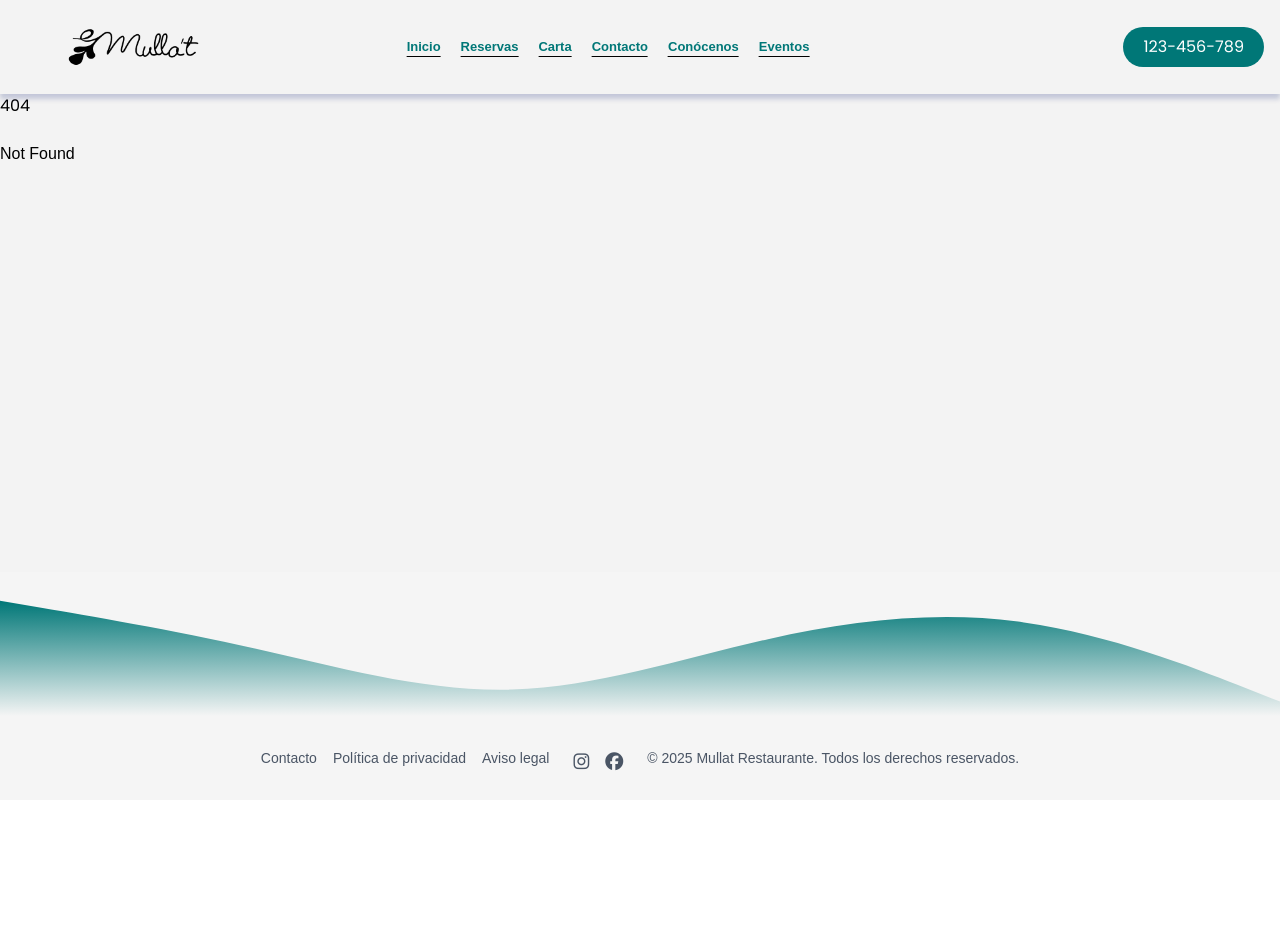
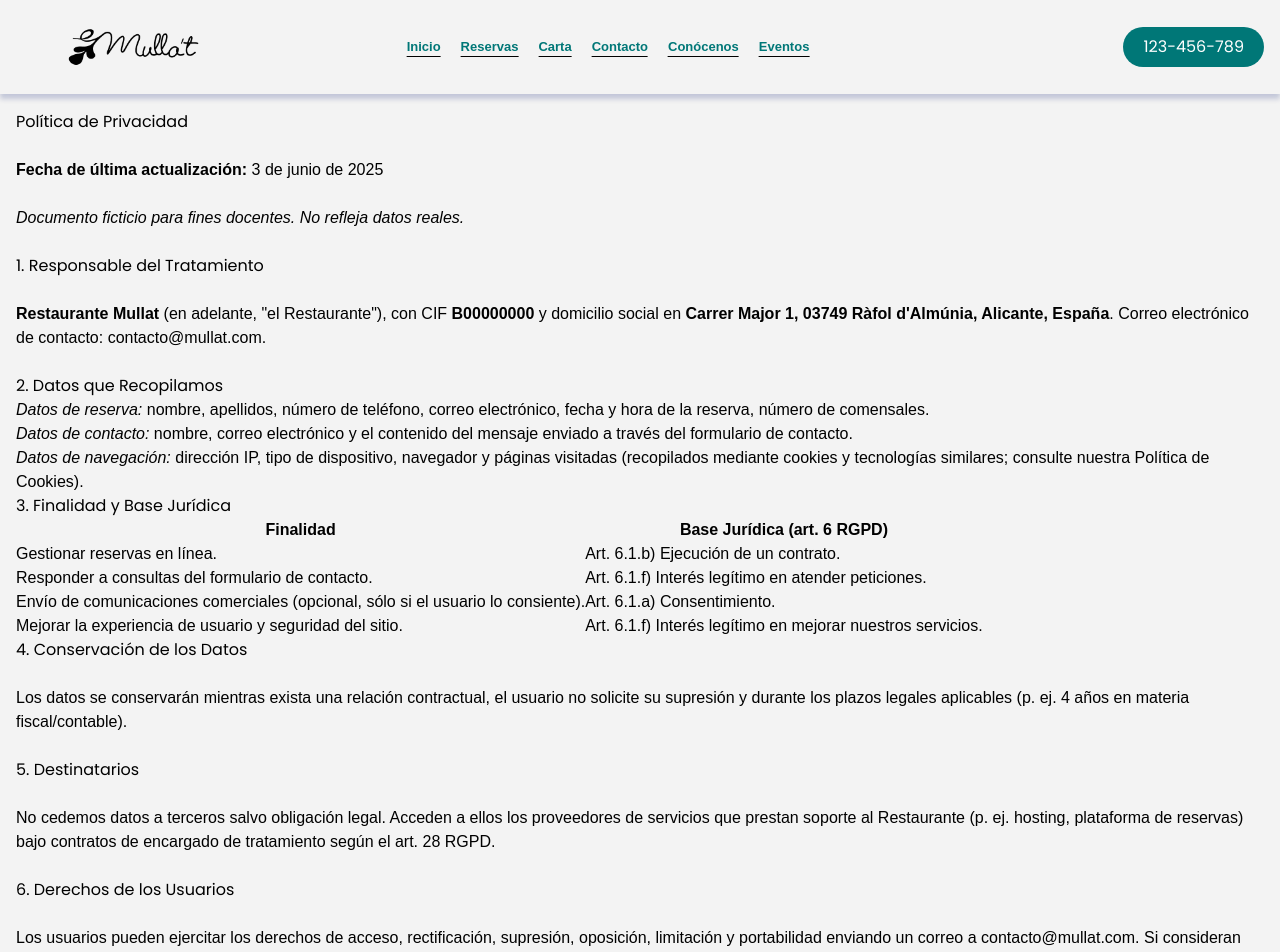
Before and after one commit to Vytker/mullat-restaurante, a SvelteKit app: page /politica-privacidad in a window 1280 px wide. Before the commit this address had no page. Shown: the top 952 px of the page. Before the commit the page ends 800 px from the top, so only its background shows below. Built offline with nearby package versions, Linux system fonts and the light colour scheme.

Commit message:
ultima revision

```diff
--- /dev/null
+++ b/src/routes/aviso-legal/+page.svelte
@@ -0,0 +1,56 @@
+<script lang="ts">
+  /**
+   * Aviso legal ficticio para la demo de un TFG.
+   * Los datos que aquí figuran son de ejemplo y no corresponden a ninguna entidad real.
+   */
+  export const prerender = true;
+</script>
+
+<svelte:head>
+  <title>Aviso Legal | Restaurante Mullat</title>
+  <meta name="description" content="Aviso legal del restaurante Mullat (documento ficticio para demo)." />
+</svelte:head>
+
+<article class="container mx-auto prose lg:prose-lg">
+  <h1>Aviso Legal</h1>
+  <p><strong>Fecha de última actualización:</strong> 3 de junio de 2025</p>
+  <p><em>Documento de ejemplo sin validez jurídica, preparado exclusivamente para la demostración académica del TFG.</em></p>
+
+  <h2>1. Titular del Sitio Web</h2>
+  <p>
+    En cumplimiento con el artículo 10 de la Ley 34/2002, de 11 de julio, de Servicios de la Sociedad de la Información y de Comercio Electrónico (LSSI-CE), los datos de identificación del titular son:
+  </p>
+  <ul>
+    <li><strong>Denominación social:</strong> Mullat Restauración, S.L.</li>
+    <li><strong>CIF:</strong> B00000000</li>
+    <li><strong>Domicilio:</strong> Carrer Major 1, 03749 Ràfol d'Almúnia, Alicante, España</li>
+    <li><strong>Correo electrónico:</strong> <a href="mailto:contacto@mullat.com">contacto@mullat.com</a></li>
+    <li><strong>Teléfono:</strong> +34 600 000 000</li>
+  </ul>
+
+  <h2>2. Objeto</h2>
+  <p>El presente aviso regula las condiciones de uso del sitio web <a href="https://mullat.tfg-demo.com">https://mullat.tfg-demo.com</a> (en adelante, el «Sitio Web»), que el Restaurante pone a disposición de los usuarios de Internet.</p>
+
+  <h2>3. Condiciones de Uso</h2>
+  <p>El acceso y utilización del Sitio Web atribuye la condición de usuario e implica la aceptación plena de todas las cláusulas y condiciones incluidas en este Aviso Legal y en la Política de Privacidad. Si el usuario no estuviera conforme con alguna de las condiciones aquí establecidas, deberá abstenerse de utilizar el Sitio Web.</p>
+
+  <h3>3.1 Obligaciones del Usuario</h3>
+  <ul>
+    <li>No utilizar el Sitio Web para la realización de actividades ilícitas o contrarias a la buena fe y orden público.</li>
+    <li>No provocar daños en los sistemas físicos y lógicos del Restaurante o de terceros.</li>
+    <li>No intentar acceder, utilizar y/o manipular los datos del Restaurante o de terceros.</li>
+  </ul>
+
+  <h2>4. Propiedad Intelectual e Industrial</h2>
+  <p>Todos los derechos de propiedad intelectual e industrial del contenido del Sitio Web (textos, imágenes, marcas, logotipos, etc.) son titularidad del Restaurante o de terceros licenciantes, estando reservados todos los derechos.</p>
+
+  <h2>5. Responsabilidad</h2>
+  <p>El Restaurante no se responsabiliza de los errores u omisiones en los contenidos ni de cualquier daño derivado de la utilización de la información contenida en el Sitio Web.</p>
+
+  <h2>6. Legislación Aplicable</h2>
+  <p>El presente Aviso Legal se rige íntegramente por la legislación española. Para la resolución de cualquier conflicto relacionado con este Sitio Web o la actividad en él desarrollada serán competentes los Juzgados y Tribunales de Dénia, renunciando el usuario a cualquier otro fuero.</p>
+</article>
+
+<style>
+  .container { padding: 1rem; }
+</style>
--- /dev/null
+++ b/src/routes/politica-privacidad/+page.svelte
@@ -0,0 +1,64 @@
+<script lang="ts">
+  /**
+   * Política de privacidad para el sitio web ficticio del restaurante Mullat.
+   * Este texto forma parte de la demo de un TFG; los datos son puramente ilustrativos.
+   */
+  export const prerender = true;
+</script>
+
+<svelte:head>
+  <title>Política de Privacidad | Restaurante Mullat</title>
+  <meta name="description" content="Política de privacidad de Restaurante Mullat: reservas en línea y formularios de contacto." />
+</svelte:head>
+
+<article class="container mx-auto prose lg:prose-lg">
+  <h1>Política de Privacidad</h1>
+  <p><strong>Fecha de última actualización:</strong> 3 de junio de 2025</p>
+  <p><em>Documento ficticio para fines docentes. No refleja datos reales.</em></p>
+
+  <h2>1. Responsable del Tratamiento</h2>
+  <p>
+    <strong>Restaurante Mullat</strong> (en adelante, "el Restaurante"), con CIF
+    <strong>B00000000</strong> y domicilio social en <strong>Carrer Major 1, 03749 Ràfol d'Almúnia, Alicante, España</strong>.
+    Correo electrónico de contacto: <a href="mailto:contacto@mullat.com">contacto@mullat.com</a>.
+  </p>
+
+  <h2>2. Datos que Recopilamos</h2>
+  <ul>
+    <li><em>Datos de reserva:</em> nombre, apellidos, número de teléfono, correo electrónico, fecha y hora de la reserva, número de comensales.</li>
+    <li><em>Datos de contacto:</em> nombre, correo electrónico y el contenido del mensaje enviado a través del formulario de contacto.</li>
+    <li><em>Datos de navegación:</em> dirección IP, tipo de dispositivo, navegador y páginas visitadas (recopilados mediante cookies y tecnologías similares; consulte nuestra Política de Cookies).</li>
+  </ul>
+
+  <h2>3. Finalidad y Base Jurídica</h2>
+  <table>
+    <thead>
+      <tr><th>Finalidad</th><th>Base Jurídica (art. 6 RGPD)</th></tr>
+    </thead>
+    <tbody>
+      <tr><td>Gestionar reservas en línea.</td><td>Art. 6.1.b) Ejecución de un contrato.</td></tr>
+      <tr><td>Responder a consultas del formulario de contacto.</td><td>Art. 6.1.f) Interés legítimo en atender peticiones.</td></tr>
+      <tr><td>Envío de comunicaciones comerciales (opcional, sólo si el usuario lo consiente).</td><td>Art. 6.1.a) Consentimiento.</td></tr>
+      <tr><td>Mejorar la experiencia de usuario y seguridad del sitio.</td><td>Art. 6.1.f) Interés legítimo en mejorar nuestros servicios.</td></tr>
+    </tbody>
+  </table>
+
+  <h2>4. Conservación de los Datos</h2>
+  <p>Los datos se conservarán mientras exista una relación contractual, el usuario no solicite su supresión y durante los plazos legales aplicables (p. ej. 4 años en materia fiscal/contable).</p>
+
+  <h2>5. Destinatarios</h2>
+  <p>No cedemos datos a terceros salvo obligación legal. Acceden a ellos los proveedores de servicios que prestan soporte al Restaurante (p. ej. hosting, plataforma de reservas) bajo contratos de encargado de tratamiento según el art. 28 RGPD.</p>
+
+  <h2>6. Derechos de los Usuarios</h2>
+  <p>Los usuarios pueden ejercitar los derechos de acceso, rectificación, supresión, oposición, limitación y portabilidad enviando un correo a <a href="mailto:contacto@mullat.com">contacto@mullat.com</a>. Si consideran que su solicitud no ha sido atendida correctamente, pueden presentar una reclamación ante la AEPD (<a href="https://www.aepd.es">www.aepd.es</a>).</p>
+
+  <h2>7. Seguridad</h2>
+  <p>Aplicamos medidas técnicas y organizativas adecuadas para proteger los datos personales contra pérdida, mal uso y acceso no autorizado.</p>
+
+  <h2>8. Cambios en la Política</h2>
+  <p>Nos reservamos el derecho a modificar esta política para adaptarla a novedades legislativas o jurisprudenciales. Las modificaciones se publicarán en esta página.</p>
+</article>
+
+<style>
+  .container { padding: 1rem; }
+</style>
```
